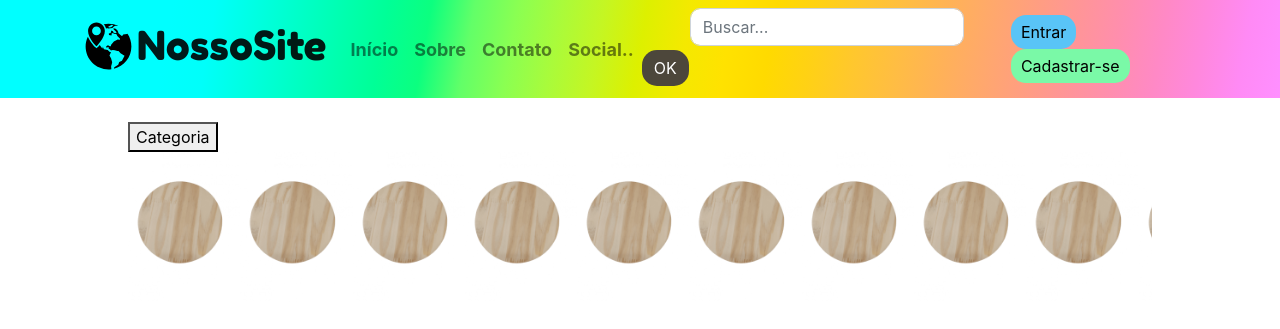
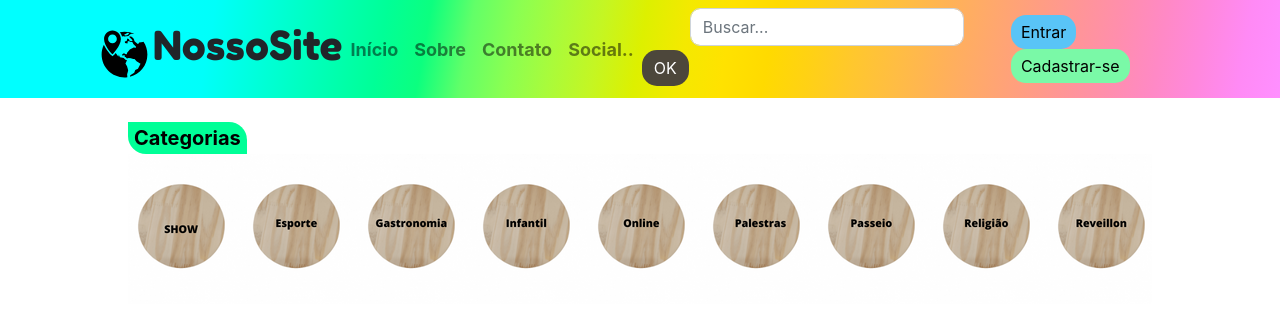
Before and after one commit to iamgiovann4/pj2-g06, a PHP site: page / in a window 1280 px wide. Shown: the top 329 px of the page. Run offline with PHP 8.4, Linux system fonts and the light colour scheme.

Commit message:
Categoria com nome

```diff
--- a/css/custom.css
+++ b/css/custom.css
@@ -77,6 +77,14 @@
   margin-left: 10%;
   margin-right: 10%;
   margin-bottom: 30px;
+}
+
+.categoria > button{
+  border: 0;
+  background-color: #00ff97;
+  border-radius: 0 18px 0 18px;
+  font-size: 20px;
+  font-weight: bolder;
 }
 
 .content{
--- a/index.html
+++ b/index.html
@@ -22,7 +22,7 @@
         <!-- Elemento do destaque no navbar -->
         <a href="#" class="navbar-brand flex">
           <div id="logo">
-            <svg version="1.1" id="Capa_1" xmlns="http://www.w3.org/2000/svg" xmlns:xlink="http://www.w3.org/1999/xlink" x="0px" y="0px"
+            <a href="index.html"><svg version="1.1" id="Capa_1" xmlns="http://www.w3.org/2000/svg" xmlns:xlink="http://www.w3.org/1999/xlink" x="0px" y="0px"
             width="31.603px" height="31.603px" viewBox="0 0 31.603 31.603" style="enable-background:new 0 0 31.603 31.603;"xml:space="preserve">
               <g>
                 <g>
@@ -45,7 +45,7 @@
                   M16.453,2.343l1.573-0.865l1.009,0.582l-1.462,1.113l-1.394,0.141L15.55,2.907L16.453,2.343z"/>
                 </g>
               </g>
-            </svg>
+            </svg></a>
           </div> <!--#logo-->
           <h1>NossoSite</h1>
         </a> <!-- .navbar-brand -->
@@ -91,23 +91,21 @@
     </nav> <!-- .navbar -->
 
     <div class="categoria mt-4">
-      <button>Categoria</button>
+      <button>Categorias</button>
       <div class="cat">
-        <img src="img/categoria.png" alt="Categoria x" width="115" height="150">
-        <img src="img/categoria.png" alt="Categoria x" width="115" height="150">
-        <img src="img/categoria.png" alt="Categoria x" width="115" height="150">
-        <img src="img/categoria.png" alt="Categoria x" width="115" height="150">
-        <img src="img/categoria.png" alt="Categoria x" width="115" height="150">
-        <img src="img/categoria.png" alt="Categoria x" width="115" height="150">
-        <img src="img/categoria.png" alt="Categoria x" width="115" height="150">
-        <img src="img/categoria.png" alt="Categoria x" width="115" height="150">
-        <img src="img/categoria.png" alt="Categoria x" width="115" height="150">
-        <img src="img/categoria.png" alt="Categoria x" width="115" height="150">
-        <img src="img/categoria.png" alt="Categoria x" width="115" height="150">
-        <img src="img/categoria.png" alt="Categoria x" width="115" height="150">
-        <img src="img/categoria.png" alt="Categoria x" width="115" height="150">
-        <img src="img/categoria.png" alt="Categoria x" width="115" height="150">
-        <img src="img/categoria.png" alt="Categoria x" width="115" height="150">
+        <a href="#"><img src="img/SHOW.png" alt="Categoria x" width="115" height="150"></a>
+        <a href="#"><img src="img/esporte.png" alt="Categoria x" width="115" height="150"></a>
+        <a href="#"><img src="img/gastronomia.png" alt="Categoria x" width="115" height="150"></a>
+        <a href="#"><img src="img/infantil.png" alt="Categoria x" width="115" height="150"></a>
+        <a href="#"><img src="img/online.png" alt="Categoria x" width="115" height="150"></a>
+        <a href="#"><img src="img/palestras.png" alt="Categoria x" width="115" height="150"></a>
+        <a href="#"><img src="img/passeio.png" alt="Categoria x" width="115" height="150"> </a>
+        <a href="#"><img src="img/religiao.png" alt="Categoria x" width="115" height="150"> </a>
+        <a href="#"><img src="img/reveilon.png" alt="Categoria x" width="115" height="150"> </a>
+        <a href="#"><img src="img/standup.png" alt="Categoria x" width="115" height="150"> </a>
+        <a href="#"><img src="img/teatro.png" alt="Categoria x" width="115" height="150"> </a>
+        <a href="#"><img src="img/tecnologia.png" alt="Categoria x" width="115" height="150"></a>
+        <a href="#"><img src="img/workshops.png" alt="Categoria x" width="115" height="150"></a>
       </div><!-- .cat -->
     </div> <!-- .categoria -->
 
@@ -143,7 +141,7 @@
       <!--fim do slide-->
 
     <div class="categoria">
-      <h2 class="mb-3">Shows</h2>
+      <h2 class="mb-3" style="color:blue ;">Shows</h2>
 
     <!--inicio do card-->
     <div class="content" id="teste">
@@ -164,7 +162,7 @@
           </div><!--bottomCard-->
       </div><!--card-->
   </div><!--content-->
-</div><!--fim do card/cat-->
+</div><!--fim do card/categoria-->
 
     <script src="java/teste.js"></script>
     <script src="js/jquery.js"></script>
--- a/java/teste.js
+++ b/java/teste.js
@@ -25,4 +25,3 @@
 var elementoClone = elementoOriginal.cloneNode(true);
 // inserindo o elemento na paǵina
 elementoOriginal.appendChild(elementoClone);
-/*clonando elemento*/
```
Also changed, not shown: img/SHOW.png (added), img/esporte.png (added), img/gastronomia.png (added), img/infantil.png (added), img/online.png (added), img/palestras.png (added), img/passeio.png (added), img/religiao.png (added), img/reveilon.png (added), img/standup.png (added), img/teatro.png (added), img/tecnologia.png (added), img/workshops.png (added).
